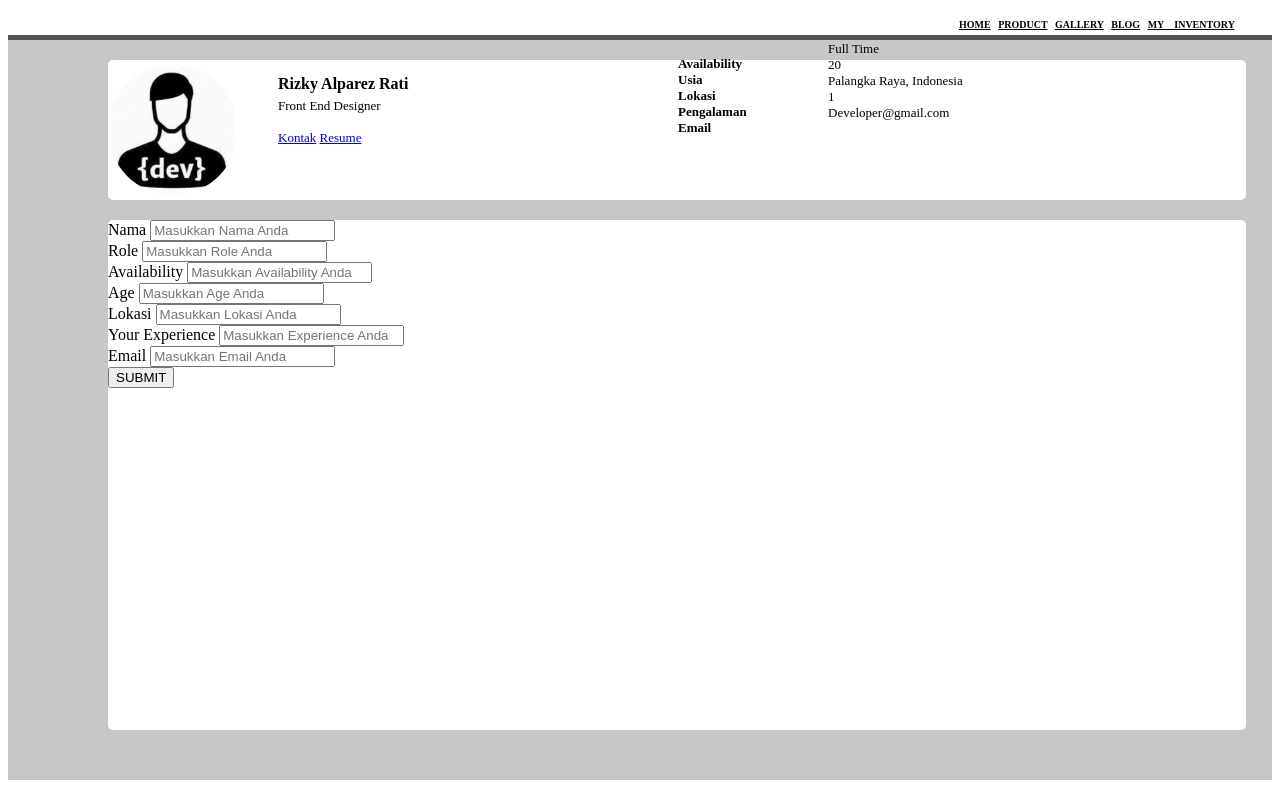
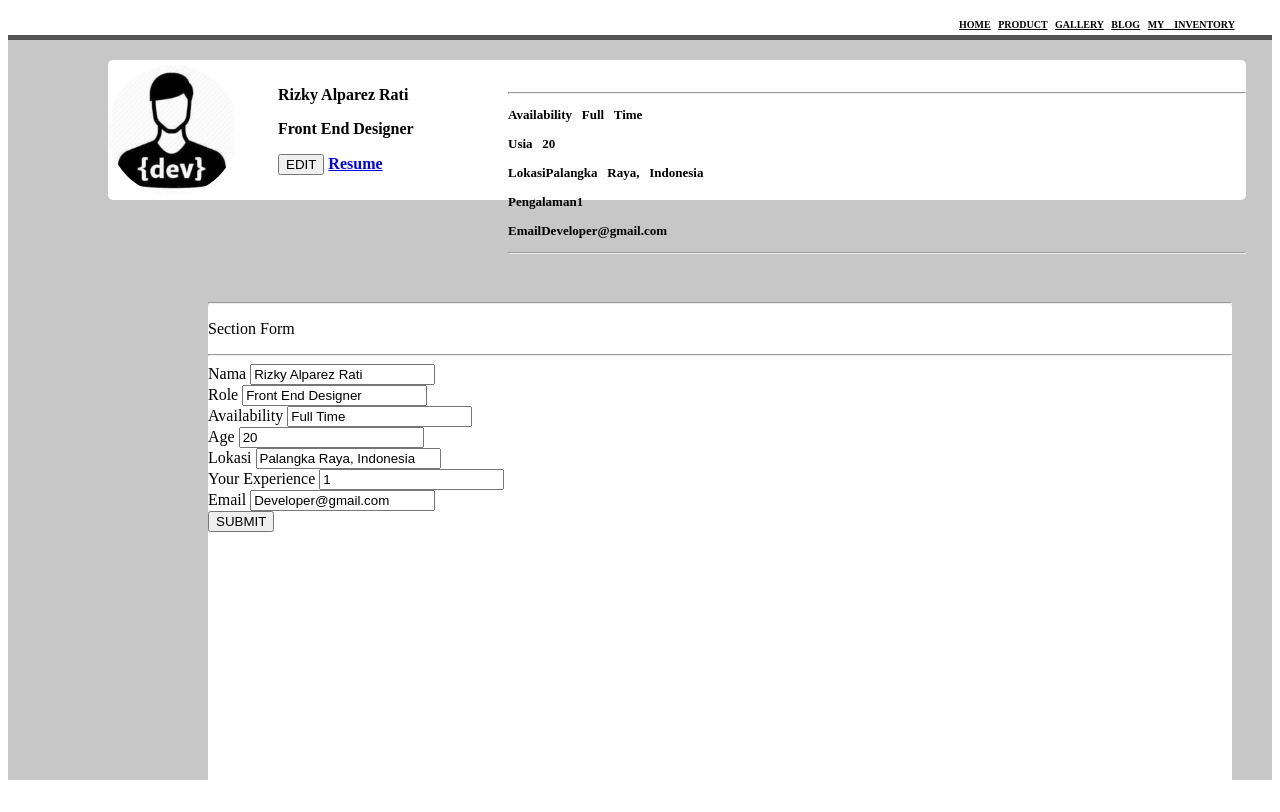
Before and after one commit to Rizky-AR/INPG07-Assignment1-Rizky, a plain HTML site: page index.html in a window 1280 px wide. Drawn offline with nearby package versions, Linux system fonts and the light colour scheme.

Commit message:
Update index.html

```diff
--- a/index.html
+++ b/index.html
@@ -5,9 +5,10 @@
     <script src="https://maxcdn.bootstrapcdn.com/bootstrap/3.3.6/js/bootstrap.min.js"integrity="sha384-0mSbJDEHialfmuBBQP6A4Qrprq5OVfW37PRR3j5ELqxss1yVqOtnepnHVP9aJ7xS" crossorigin="anonymous"></script>
     <link rel="stylesheet" href="css/style.css">
 
-    <title>Kampus Merdeka - Assignment 1</title>
+    <title>Kampus Merdeka - Assignment 2</title>
 </head>
 <body>
+    <div id="container"></div>
     <div class="heading">
         <br>
         <a class="link" href="#">HOME</a>
@@ -21,81 +22,118 @@
     <div class="box-1">
         <div class="box-2">
             <img class="img" src="images/logo_developer.png" border alt="Profile Picture">
-
-    <div class="bio">
         <div class="content-1">
-                    Rizky Alparez Rati
-                 <div class="content-2">
-                        Front End Designer
-                    <br><br>
-                    <a href="#" class="btn btn-primary btn-md">Kontak</a>
+                <p class=text-font1 id="text-nama">Rizky Alparez Rati</p>
+                <p class="text-font2" id="text-role">Front End Designer</p>
+                <button id="test-button"class="btn btn-primary btn-md">EDIT</button>
                 <a href="#" class="btn btn-success btn-md">Resume</a>
         </div>
         <div class="content-3">
-                    Availability<br>
-                    Usia</br>
-                    Lokasi<br>
-                    Pengalaman<br>
-                    Email<br>
-
-                </div>
-                <div class="content-4">
-                    Full Time<br>
-                    20</br>
-                    Palangka Raya, Indonesia<br>
-                    1<br>
-                    Developer@gmail.com<br>
-
-                </div>
+                    <hr><p>Availability <tab1 class="text-font3" id="text-availability">Full Time</p>
+                    <p>Usia <tab2 id="text-usia" class="text-font3">20</p>
+                    <p>Lokasi<tab3 id="text-lokasi" class="text-font3">Palangka Raya, Indonesia</p>
+                    <p>Pengalaman<tab4 id="text-exp" class="text-font3">1</p>
+                    <p>Email<tab5 id="text-email" class="text-font3">Developer@gmail.com</p><hr>
        </div>
 
-
-
-            </div>
-        </div>
-
-
  <div class="box-3">
-                    <form>
+        <form id="form-nama" onsubmit="handleSubmit(event)">
                         <div class="form-group position-relative">
-                            <label for="nama">Nama</label>
-                                <input type="text" class="form-control" placeholder="Masukkan Nama Anda">
+                            <hr><p class="text-font1" position="center">Section Form</p><hr>
+                            <label for="name">Nama</label>
+                                <input name="name" id="input-name" type="text" class="form-control" placeholder="Masukkan Nama Anda" />
                             </div>
 
                         <div class="form-group position-relative">
                             <label for="role">Role</label>
-                                <input type="text" class="form-control" placeholder="Masukkan Role Anda">
+                                <input name="role" id="input-role"  type="text" class="form-control" placeholder="Masukkan Role Anda" />
                             </div>
 
                          <div class="form-group position-relative">
                              <label for="availability">Availability</label>
-                                <input type="text" class="form-control" placeholder="Masukkan Availability Anda">
+                                <input name="availability" id="input-availability" type="text" class="form-control" placeholder="Masukkan Availability Anda" />
                             </div>
 
                         <div class="form-group position-relative">
                             <label for="age">Age</label>
-                                <input type="text" class="form-control" placeholder="Masukkan Age Anda">
+                                <input name="usia" id="input-usia" type="text" class="form-control" placeholder="Masukkan Age Anda" />
                             </div>
 
                         <div class="form-group position-relative">
                             <label for="lokasi">Lokasi</label>
-                                <input type="text" class="form-control" placeholder="Masukkan Lokasi Anda">
+                                <input name="lokasi" id="input-lokasi" type="text" class="form-control" placeholder="Masukkan Lokasi Anda" />
                             </div>
 
                         <div class="form-group position-relative">
                             <label for="exp">Your Experience</label>
-                                <input type="text" class="form-control" placeholder="Masukkan Experience Anda">
+                                <input name="exp" id="input-exp" type="text" class="form-control" placeholder="Masukkan Experience Anda" />
                             </div>
 
                         <div class="form-group position-relative">
                             <label for="email">Email</label>
-                                <input type="text" class="form-control" placeholder="Masukkan Email Anda">
+                                <input name="email" id="input-email" type="text" class="form-control" placeholder="Masukkan Email Anda" />
                             </div>
-                        <button type="submit"  class="btn btn-success btn-block" width="100%">SUBMIT</button>
+                        <button type="submit" id="btn-sbmt" class="btn btn-success btn-block" width="100%">SUBMIT</button>
                     </form>
                 </div>
             </div>
-            </h2>
-        </div>
-            </div>
+
+        <script>
+            var textNama = document.getElementById('text-nama')
+            var textRole = document.getElementById('text-role')
+            var textAvailability = document.getElementById('text-availability')
+            var textUsia = document.getElementById('text-usia')
+            var textLokasi = document.getElementById('text-lokasi')
+            var textExp = document.getElementById('text-exp')
+            var textEmail = document.getElementById('text-email')
+            document.getElementById('input-name').value = textNama.innerText
+            document.getElementById('input-role').value = textRole.innerText
+            document.getElementById('input-availability').value = textAvailability.innerText
+            document.getElementById('input-usia').value = textUsia.innerText
+            document.getElementById('input-lokasi').value = textLokasi.innerText
+            document.getElementById('input-exp').value = textExp.innerText
+            document.getElementById('input-email').value = textEmail.innerText
+
+            function handleSubmit(event) {
+                var inputNama = document.getElementById('input-name')
+                var inputRole = document.getElementById('input-role')
+                var inputAvailability = document.getElementById('input-availability')
+                var inputUsia = document.getElementById('input-usia')
+                var inputLokasi = document.getElementById('input-lokasi')
+                var inputExp = document.getElementById('input-exp')
+                var inputEmail = document.getElementById('input-email')
+                document.getElementById('text-nama').innerText = inputNama.value
+                document.getElementById('text-role').innerText = inputRole.value
+                document.getElementById('text-availability').innerText = inputAvailability.value
+                document.getElementById('text-usia').innerText = inputUsia.value
+                document.getElementById('text-lokasi').innerText = inputLokasi.value
+                document.getElementById('text-exp').innerText = inputExp.value
+                document.getElementById('text-email').innerText = inputEmail.value
+
+                const text1 = document.getElementById('form-nama')
+                const display = text1.style.display
+                if (display == 'block') {
+                    console.log(display, 'display dalam if')
+                    text1.style.display = 'none'
+                } else {
+                    console.log(display, 'display dalam else')
+                    text1.style.display = 'block'
+                }
+                event.preventDefault()
+            }
+
+            const buttonTest = document.getElementById('test-button')
+            buttonTest.addEventListener('click', function (){
+                const text1 = document.getElementById('form-nama')
+                const display = text1.style.display
+                if (display == 'block') {
+                    console.log(display, 'display dalam if')
+                    text1.style.display = 'none'
+                } else {
+                    console.log(display, 'display dalam else')
+                    text1.style.display = 'block'
+                }
+                console.log(display, 'display')
+            })
+      </script>
 </body>
```
Lines whose indentation alone changed are shown as unchanged.
